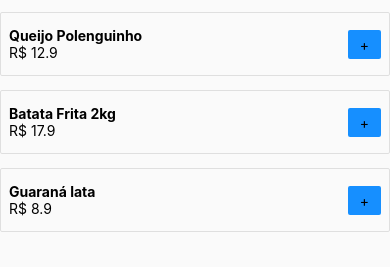
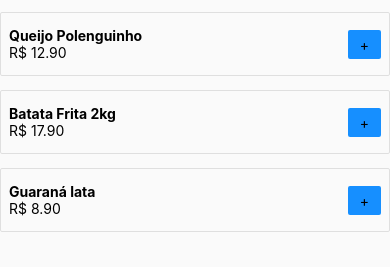
Before and after one commit to raphaeldemelo/desafiocarrinhodecompras, a React Native app: screen /Home in a window 390 px wide. Shown: the part 225-492 px from the top of the page. Built offline with nearby package versions, Linux system fonts and the light colour scheme.

Commit message:
feat: finalizando projeto

```diff
--- a/src/components/Product/index.js
+++ b/src/components/Product/index.js
@@ -5,7 +5,7 @@
         <View style={styles.container}>
             <View>
                 <Text style={styles.title}>{data.name}</Text>
-                <Text style={styles.price}>R$ {data.price}</Text>
+                <Text style={styles.price}>R$ {data.price.toFixed(2)}</Text>
             </View>
             <TouchableOpacity style={styles.buttonAdd} onPress={addToCart}>
                 <Text style={styles.buttonText}>+</Text>
--- a/src/pages/Cart/index.js
+++ b/src/pages/Cart/index.js
@@ -45,6 +45,7 @@
         fontWeight: 'bold',
         fontSize: 18,
         marginBottom: 24,
+        paddingTop: 14,
         paddingLeft: 14,
         paddingRight: 14,
     }
```
